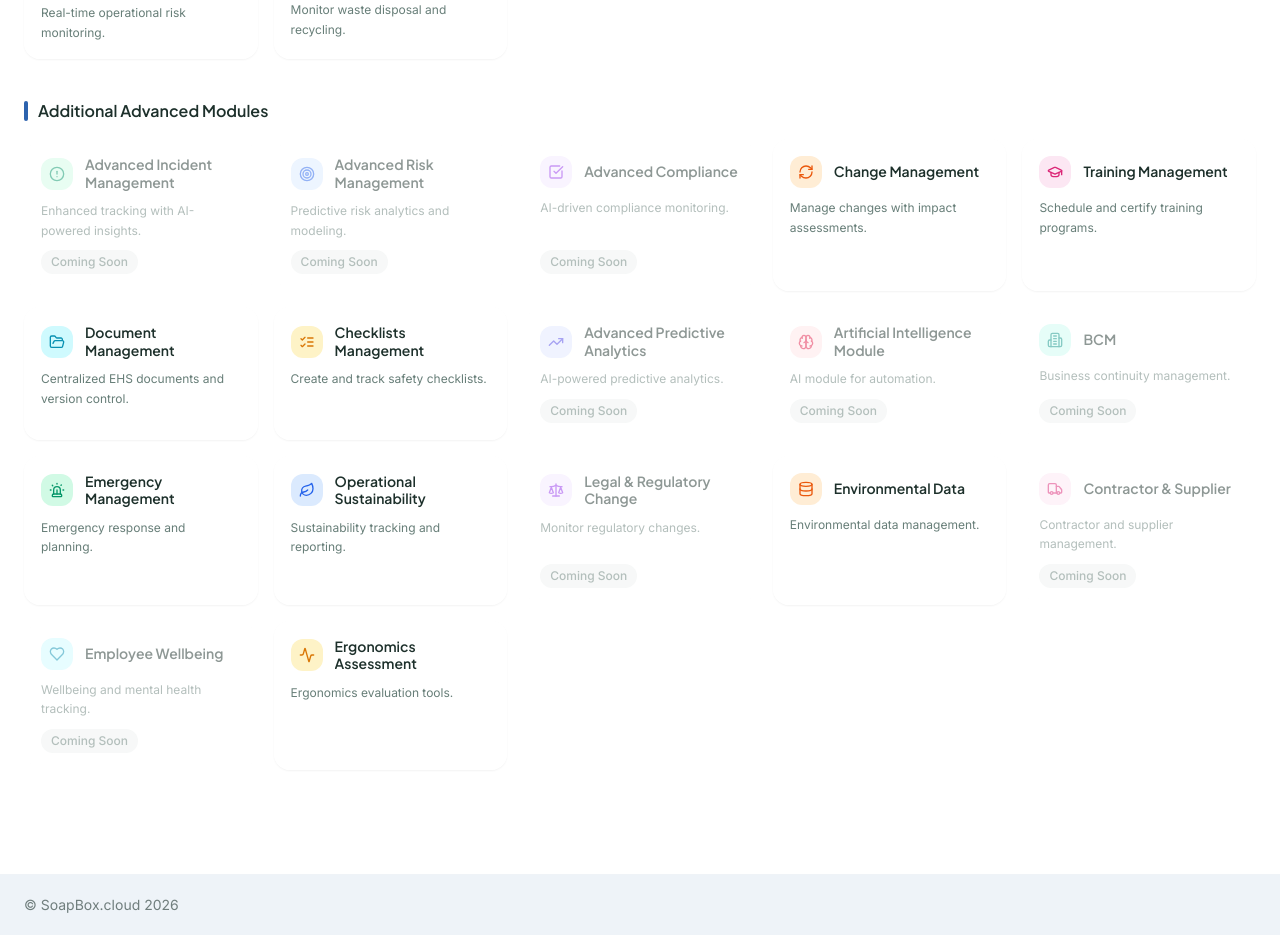
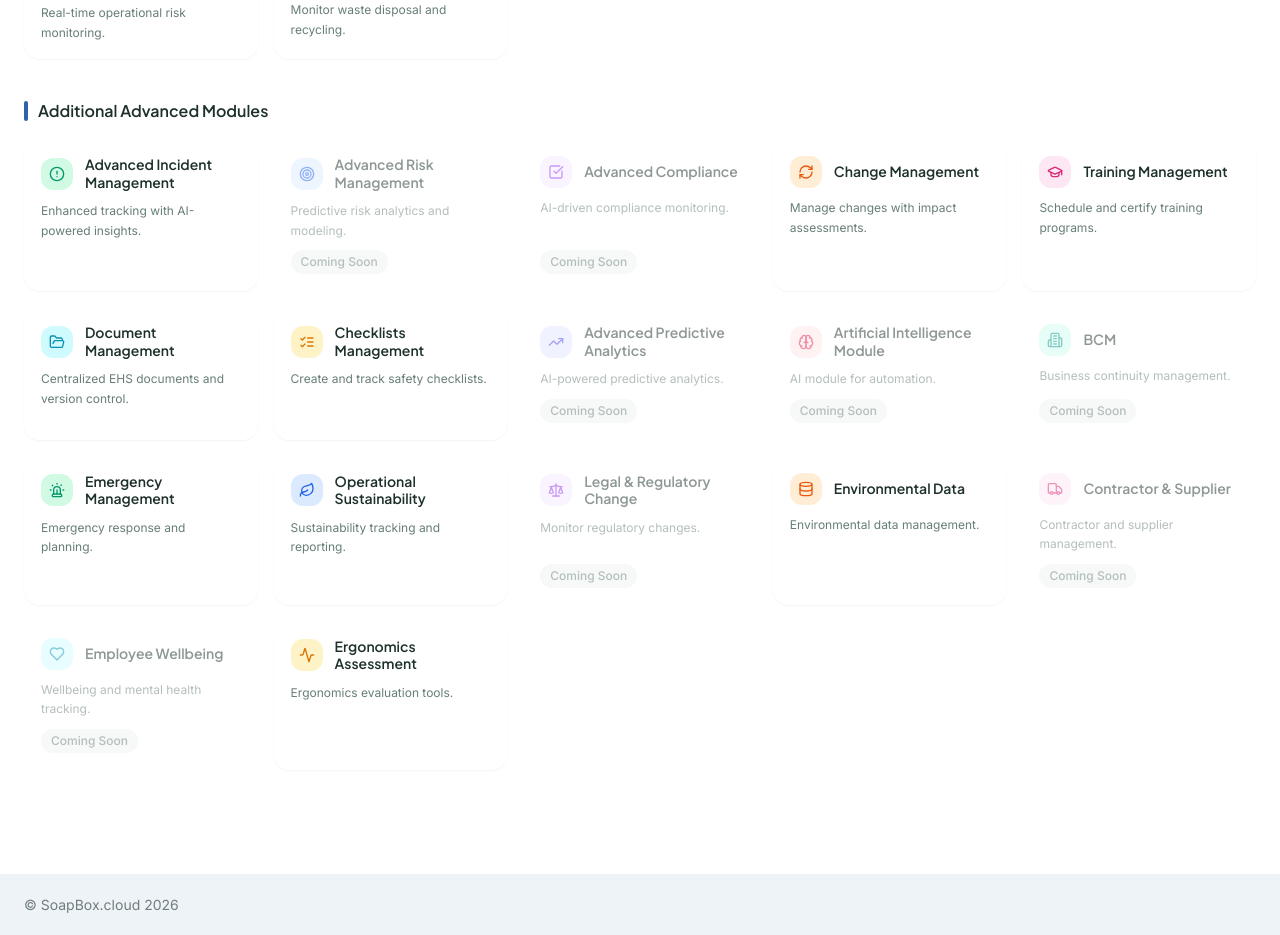
Before and after one commit to SoapBox-Software/soapbox-gateway-landing-page, a React (Vite) app: page /dashboard in a window 1280 px wide. Shown: the part 1320-2255 px from the top of the page. Built offline with nearby package versions, Linux system fonts and the light colour scheme; the HTML template or start-up script is replaced by a standard one.

Commit message:
Changes
Co-authored-by: soapbox-cloud <243727714+soapbox-cloud@users.noreply.github.com>

```diff
--- a/src/data/systemModules.ts
+++ b/src/data/systemModules.ts
@@ -60,7 +60,7 @@ export const systemModules: Record<SystemType, SystemSection[]> = {
     {
       title: "Additional Advanced Modules",
       modules: [
-        { title: "Advanced Incident Management", description: "Enhanced tracking with AI-powered insights.", icon: AlertCircle, comingSoon: true },
+        { title: "Advanced Incident Management", description: "Enhanced tracking with AI-powered insights.", icon: AlertCircle, url: "https://id-preview--2f43c967-63f4-4f14-aeac-480abd1772e6.lovable.app/" },
         { title: "Advanced Risk Management", description: "Predictive risk analytics and modeling.", icon: Target, comingSoon: true },
         { title: "Advanced Compliance", description: "AI-driven compliance monitoring.", icon: CheckSquare, comingSoon: true },
         { title: "Change Management", description: "Manage changes with impact assessments.", url: "https://id-preview--736491cb-a76c-4cd6-94fc-085c7c60cfe5.lovable.app/", icon: RefreshCw },
```
